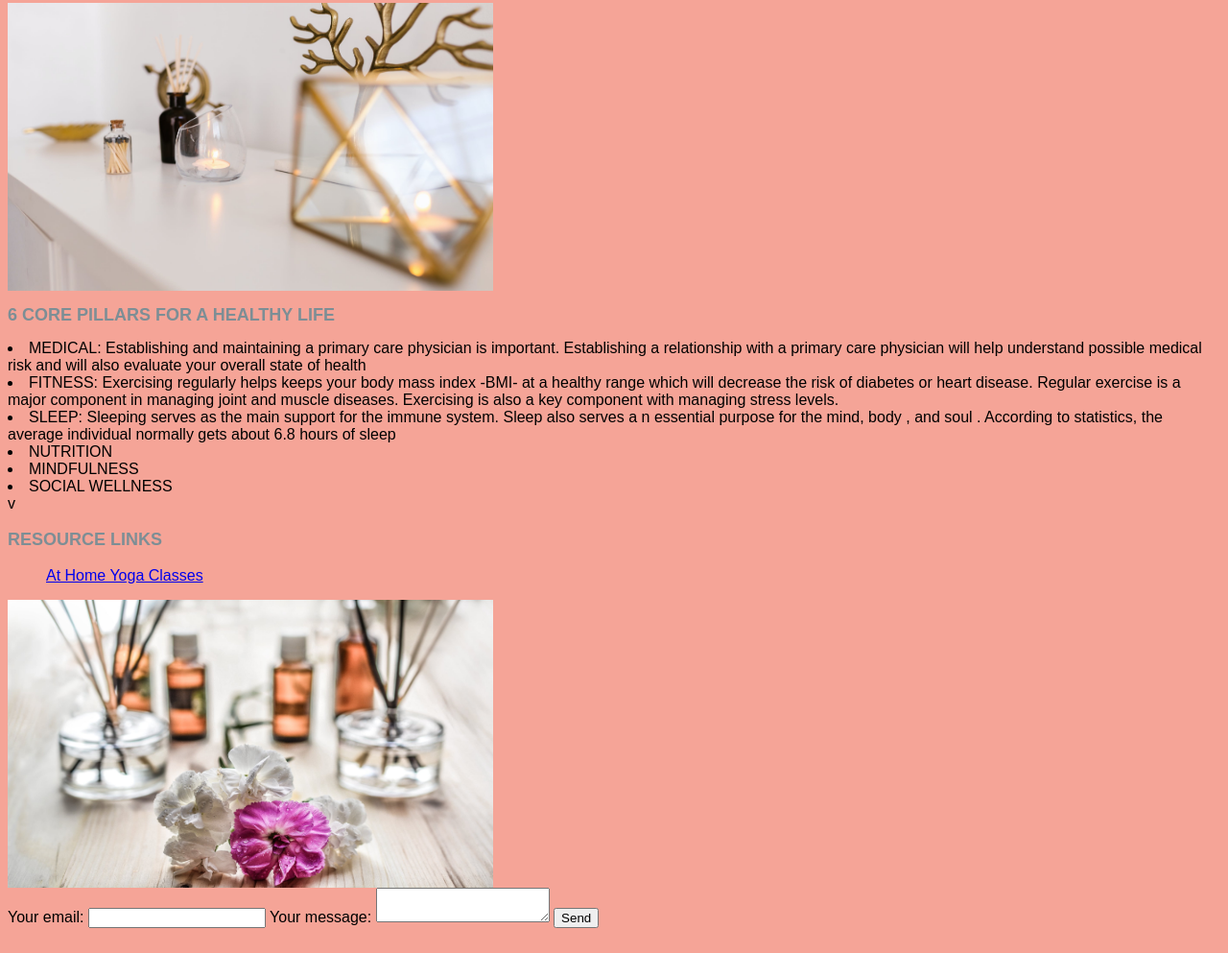
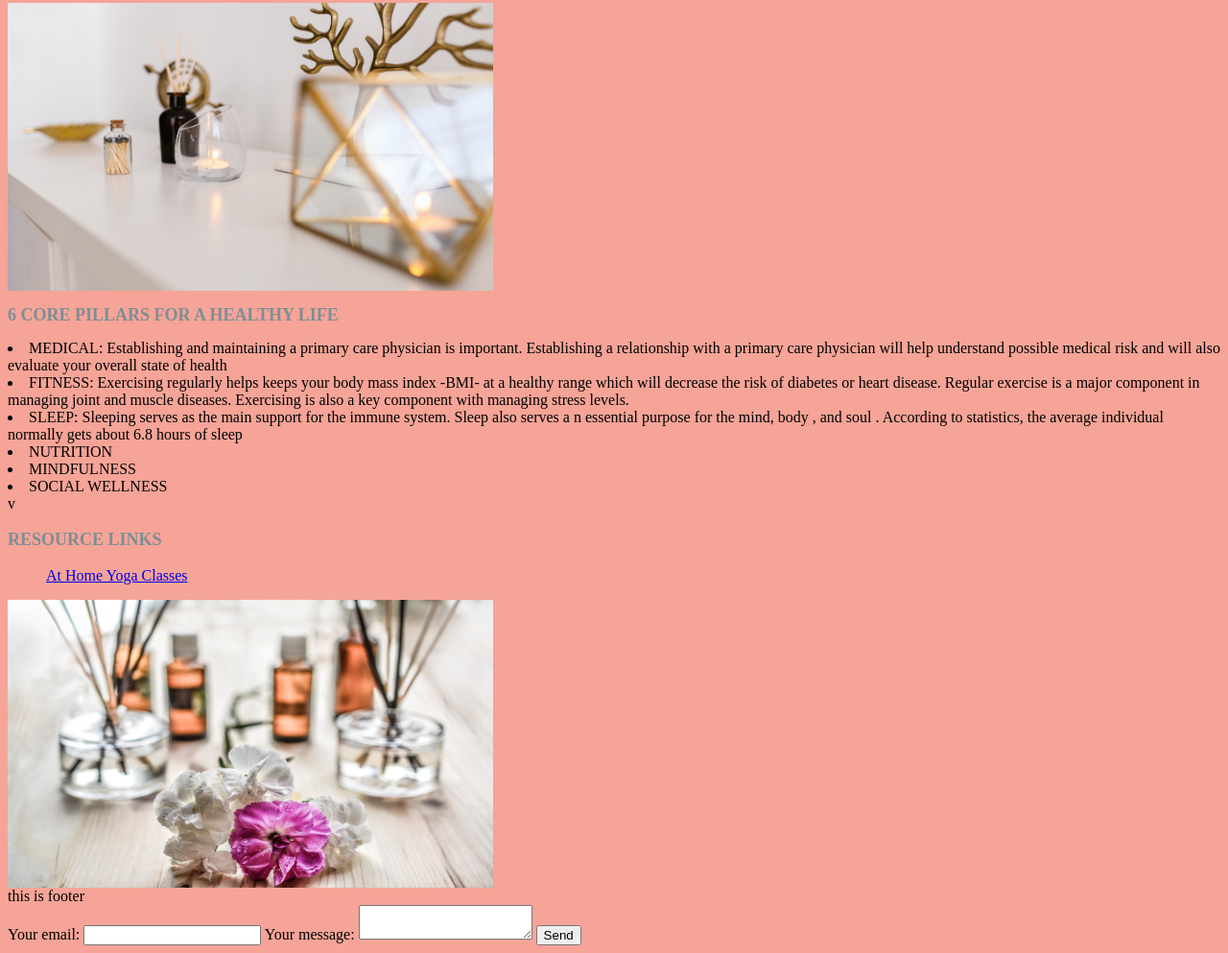
Before and after one commit to MarieShanell/Capstone-work-, a website: page index.html in a window 1280 px wide. Shown: the part 161-1154 px from the top of the page at 96% size. Drawn offline with Linux system fonts and the light colour scheme.

Commit message:
development capstone

```diff
--- a/index.html
+++ b/index.html
@@ -43,7 +43,7 @@
 
 
 
-<footer></footer>
+<footer>this is footer</footer>
     <script src="index.js"></script>
   </body>
 </html>
--- a/package.json
+++ b/package.json
@@ -3,7 +3,10 @@
   "version": "1.0.0",
   "description": "",
   "main": "index.js",
-  "scripts": {},
+  "scripts": {
+    "parcel-build": "parcel build index.html && cp_redirects./dist/",
+    "serve": "parcel index.html"
+  },
   "keywords": [],
   "author": "",
   "license": "ISC",
--- a/style.css
+++ b/style.css
@@ -12,7 +12,7 @@ img {
 body{
 background-color:#F5A497;
 font-size: 1em;
-font-family: papyrus, fantasy;
+font-family: 'Vidaloka', serif;
 }
 h1 {
   font-size: large;
```
Also changed, not shown: components/Footer.js (added), components/Header.js (added), components/Main.js (added), components/Nav.js (added), components/index.js (added), components/views/Bio.js (added), components/views/Home.js (added), store/Bio.js (added), store/Home.js (added).
